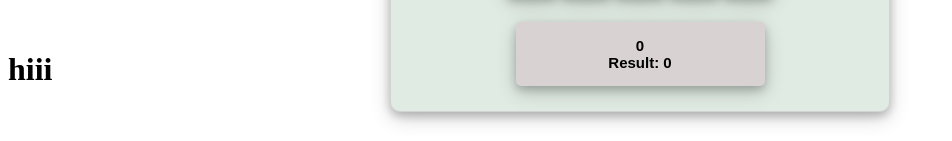
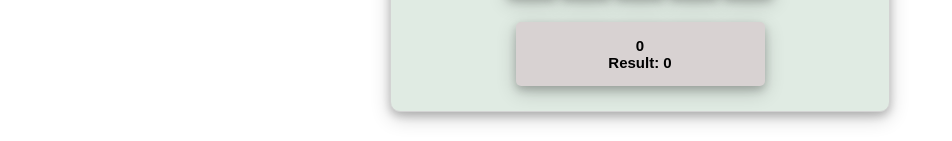
Before and after one commit to kalpana-kumarii/calculator.github.io, a plain HTML site: page index.html in a window 1280 px wide. Shown: the part 296-437 px from the top of the page, without its empty margins (0-952 px from the left). Drawn offline with Linux system fonts and the light colour scheme.

Commit message:
Update index.html

```diff
--- a/index.html
+++ b/index.html
@@ -54,6 +54,6 @@
       </div>
     </center>
     <br>
-    <h1 id="demo">hiii</h1>
+    <!-- <h1 id="demo">hiii</h1> -->
   </body>
 </html>
```
